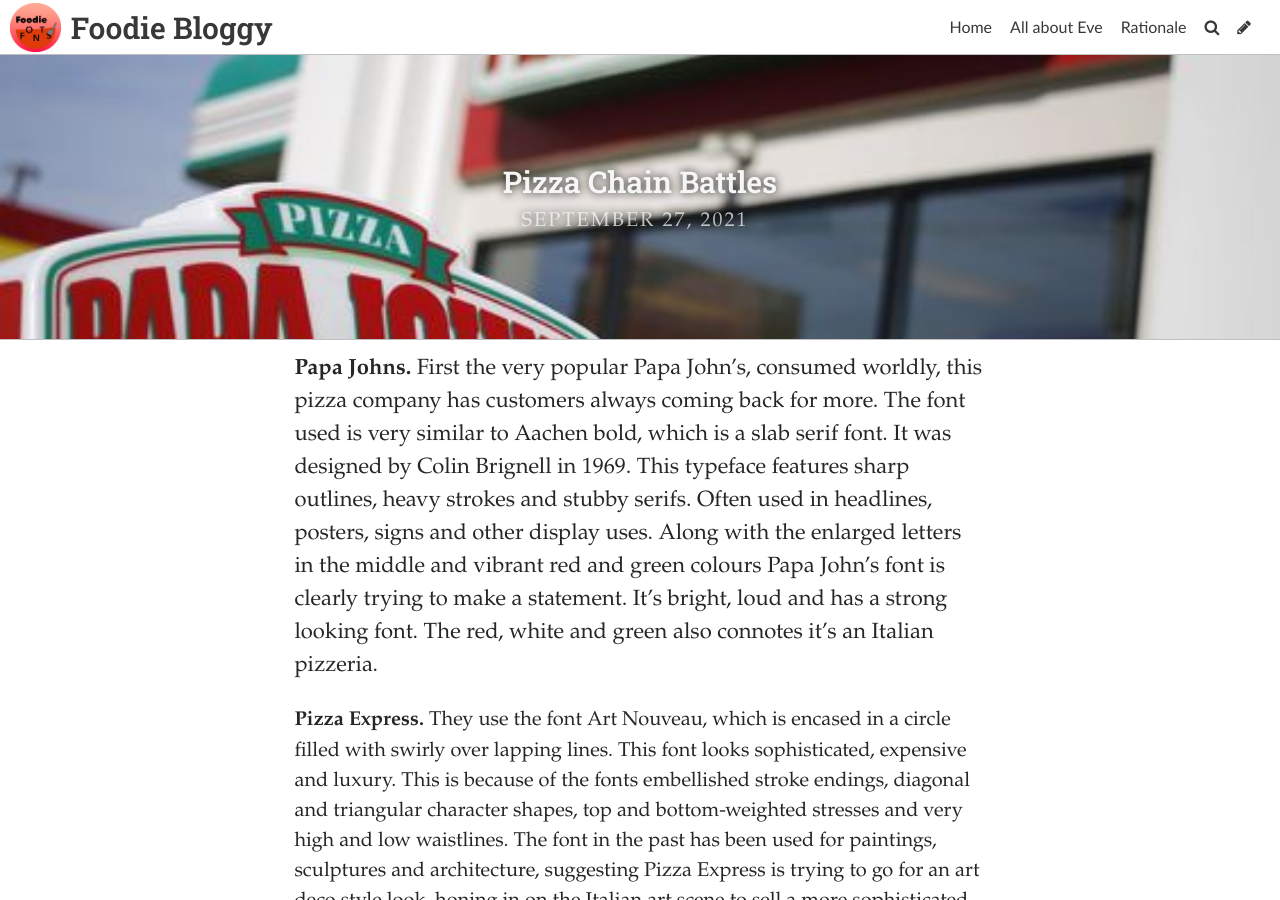
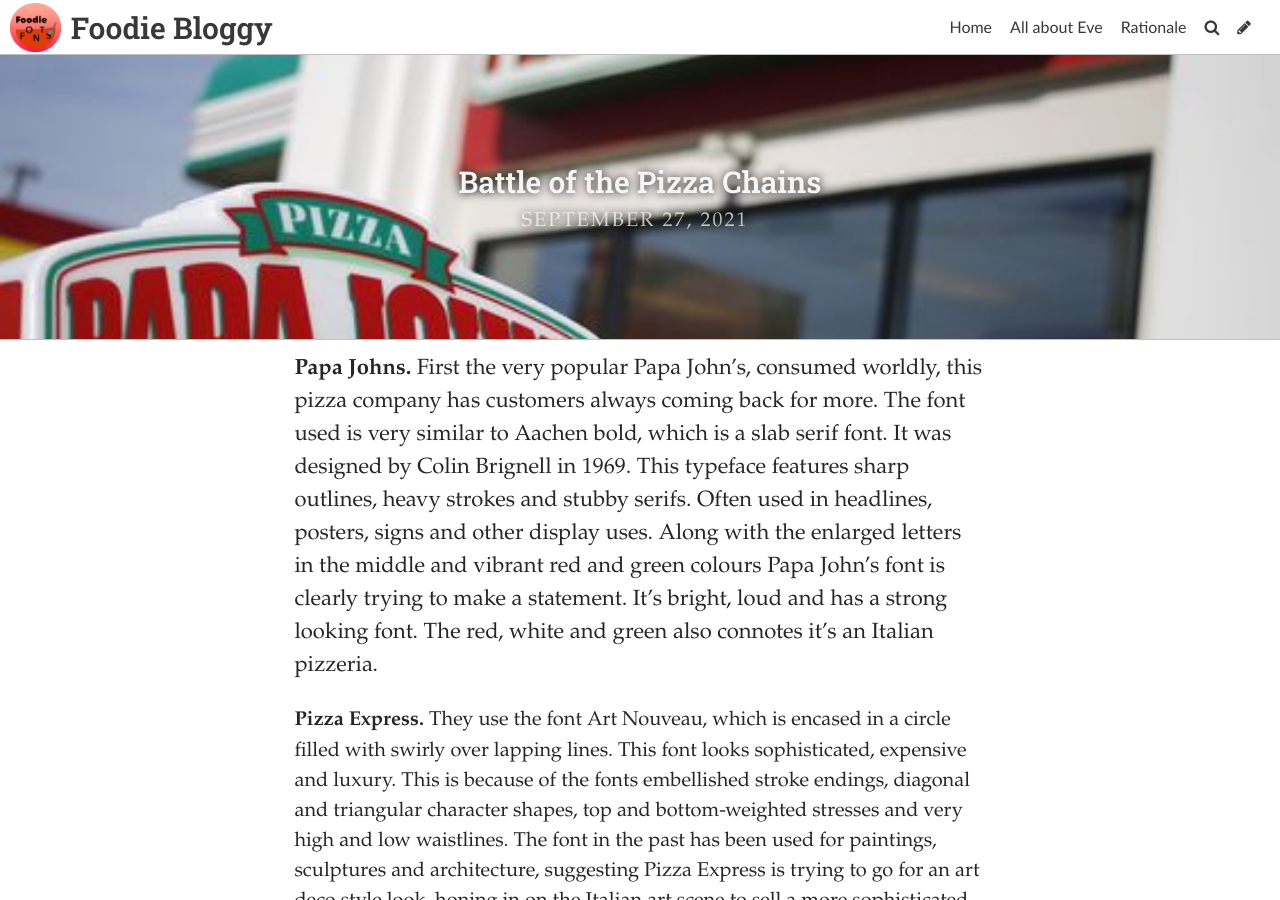
Before and after one commit to eve022/typoggy, a Jekyll site: the page built from _posts/2021-09-27-type-on-money.md, in a window 1280 px wide and 900 px high. Built offline with Jekyll 4.4.1, drawn with Linux system fonts in a browser that asks for light colours; some web fonts are replaced.

Commit message:
Update Post “2021-09-27-type-on-money”

```diff
--- a/_posts/2021-09-27-type-on-money.md
+++ b/_posts/2021-09-27-type-on-money.md
@@ -1,6 +1,6 @@
 ---
 layout: post
-title: "Pizza Chain Battles "
+title: Battle of the Pizza Chains
 date: 2021-09-27T13:04:42.858Z
 image: ../uploads/8615239a5f83709bd120c0f54cc3c598.jpg
 title_color: "#f7f6f6"
```
